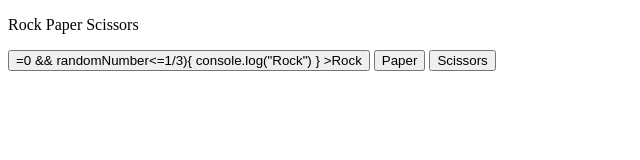
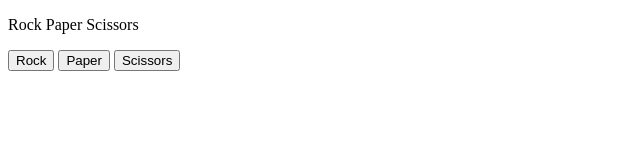
Before and after one commit to ankittchaudhary/JavaScript, a plain HTML site: page 05 Conditional and Boolean/project/RockPaperScissor.html in a window 1280 px wide. Shown: the whole page, without its empty margins (0-640 px from the left). Drawn offline with Linux system fonts and the light colour scheme.

Commit message:
Rock-paper-scissors-game

```diff
--- a/05 Conditional and Boolean/project/RockPaperScissor.html
+++ b/05 Conditional and Boolean/project/RockPaperScissor.html
@@ -7,22 +7,13 @@
     </head>
     <body>
         <p>Rock Paper Scissors</p>
-        <!--Math.random generates random number between 0 and 1-->
-        <!--We will divide this 0 to 1 in theree segments-->
-        <!--0 to 1/3 represents Rock 1/3 to 2/3 represents Paper and 2/3 to 1 represents Scissors -->
-        <button onclick="
-            const randomeNum = Math.random();"
-            if (randomNum>=0 && randomNumber<=1/3){
-                console.log("Rock")
-            }
-            >Rock
-        </button>
+        <button>Rock</button>
         <button>Paper</button>
         <button>Scissors</button>
 
         <script>
             const options = ['Rock', 'Paper', 'Scissors'];
-            console.log(options[0])
+
 
         </script>
     </body>
```
